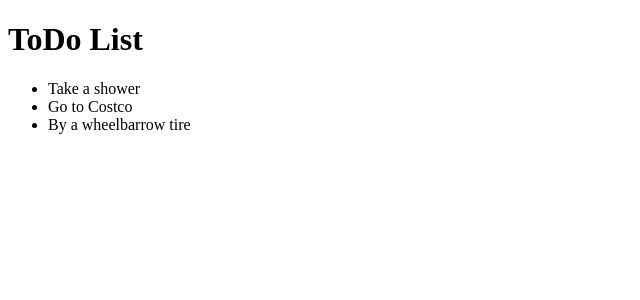
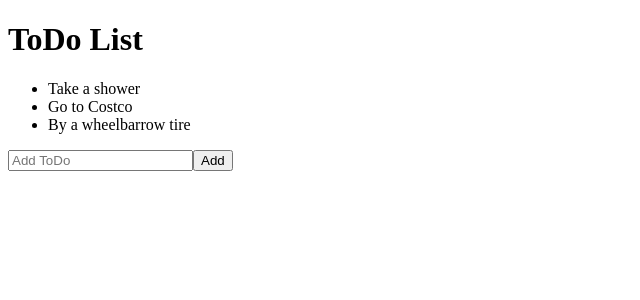
Before and after one commit to ptrklassen/CheckingReactJavascript, a React (Vite) app: page / in a window 1280 px wide. Shown: the top 300 px of the page, without its empty margins (0-640 px from the left). Built offline with nearby package versions, Linux system fonts and the light colour scheme.

Commit message:
App uses useState to track todos

```diff
--- a/src/App.jsx
+++ b/src/App.jsx
@@ -14,7 +14,7 @@
       <h1>ToDo List</h1>
 
       <ToDoList todos={todos}/>
-      {/* <AddToDo setTodos={setTodos}/> */}
+      <AddToDo setTodos={setTodos}/>
     </div>
   )
 }
@@ -29,3 +29,25 @@
     </ul>
   )
 }
+
+function AddToDo({ setTodos }) {
+  function handleAddToDo(event) {
+    event.preventDefault();
+    const text = event.target.elements.addTodo.value;
+    const todo = {
+      id: 4,
+      text,
+      done: false
+    };
+    setTodos(previousTodos => {
+      return previousTodos.concat(todo);
+    });
+  }
+
+  return (
+    <form onSubmit={ handleAddToDo }>
+      <input name="addTodo" placeholder="Add ToDo" />
+      <button type="submit">Add</button>
+    </form>
+  );
+}
```
